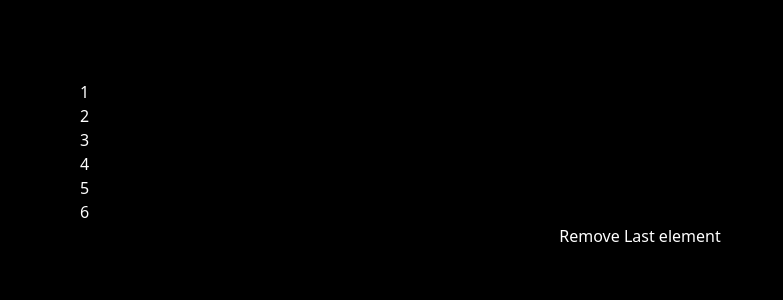
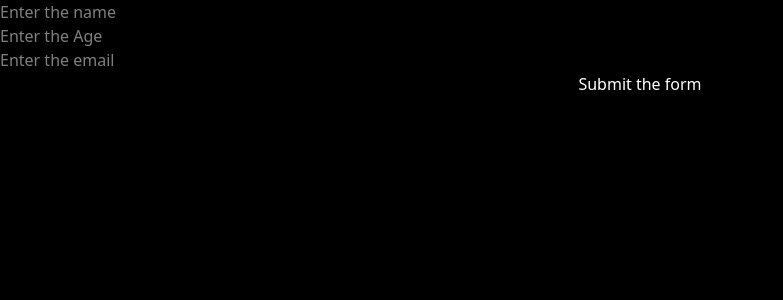
Before and after one commit to rajkiranraj/full-stack_._dev_practise, a React (Vite) app: page / in a window 1280 px wide. Shown: the top 300 px of the page, without its empty margins (0-783 px from the left). Built offline with nearby package versions, Linux system fonts and the light colour scheme.

Commit message:
Learned about form handiling in react

```diff
--- a/src/App.jsx
+++ b/src/App.jsx
@@ -1,13 +1,19 @@
 import "./App.css";
 import Array from "./Array";
 import Counter from "./Counter";
+import PropsButton from "./PropsButton";
+import UserefForm from "./UserefForm";
 
 function App() {
   return (
-    // <Counter></Counter>
-     <Array></Array>
-
-  )
+    <div className="flex h-full w-full justify-center items-center flex-col gap-2 bg-black text-white">
+      {/* <Counter></Counter> */}
+      {/*  <Array></Array> */}
+      {/* <PropsButton name="Button-1" alert="Renu eh thopu nik ela tips cheptham cheppu🤭"></PropsButton>
+      <PropsButton name="Button-2" alert="Hi-👋"></PropsButton> */}
+      <UserefForm></UserefForm>
+    </div>
+  );
 }
 
 export default App;
--- /dev/null
+++ b/src/PropsButton.jsx
@@ -0,0 +1,16 @@
+import React from 'react'
+
+function PropsButton(props) {
+  return (
+    <div>
+      <button
+        onClick={() => alert(props.alert)}
+        className="px-4 py-2 bg-orange-600 font-extrabold rounded-lg hover:scale-110 transition-all ease-in-out"
+      >
+        {props.name}
+      </button>
+    </div>
+  );
+}
+
+export default PropsButton
--- /dev/null
+++ b/src/UserefForm.jsx
@@ -0,0 +1,23 @@
+import React, { useRef } from 'react'
+
+function UserefForm() {
+    const name = useRef(null)
+    const age = useRef(null)
+    const email = useRef(null)
+    const handleSubmit = (event)=>{
+        event.preventDefault();
+        console.log(name.current.value)
+    }
+  return (
+    <div className="bg-black text-white  w-full h-screen items-center justify-center">
+      <form onSubmit={handleSubmit} className="flex flex-col border-amber-300" >
+        <input type="text" placeholder="Enter the name" ref={name}></input>
+        <input type="number" placeholder="Enter the Age " ref={age} />
+        <input type="email" placeholder="Enter the email" ref={email}></input>
+        <button>Submit the form</button>
+      </form>
+    </div>
+  );
+}
+
+export default UserefForm
```
